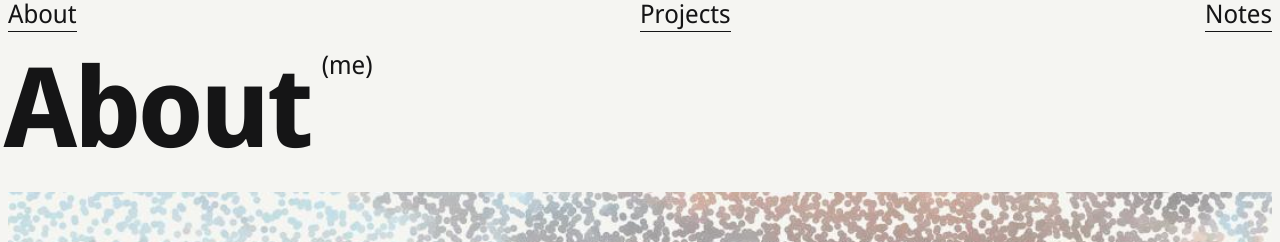
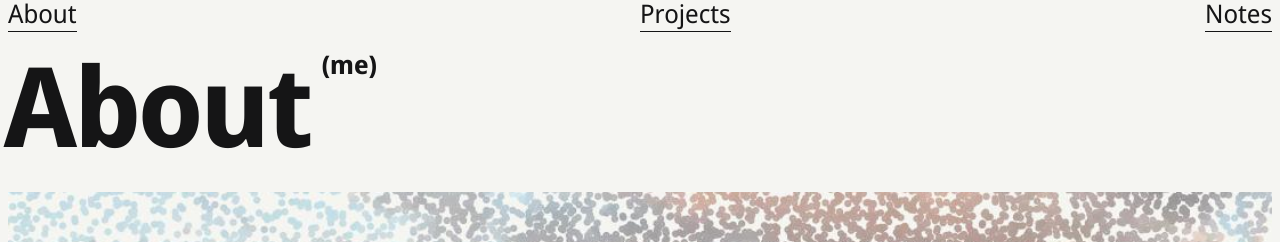
Before and after one commit to otaniyoz/web, a SvelteKit app: page / in a window 1280 px wide. Shown: the top 242 px of the page. Built offline with nearby package versions, Linux system fonts and the light colour scheme.

Commit message:
fixing fonts

```diff
--- a/src/lib/components/Heading.svelte
+++ b/src/lib/components/Heading.svelte
@@ -107,6 +107,11 @@
     font-size: var(--font-size-regular);
     line-height: var(--line-height-large);
   }
+  h1,
+  h2,
+  h3 {
+    font-family: 'Noto Sans Display Bold';
+  }
   .inline {
     display: inline-flex !important;
     margin-left: -0.95vmax;
--- a/src/styles/app.css
+++ b/src/styles/app.css
@@ -65,7 +65,7 @@
 }
 
 body {
-  font-family: 'Noto Display';
+  font-family: 'Noto Sans Display Regular';
   margin: var(--gap-small);
   background-color: var(--color-light);
 }
--- a/src/styles/fonts.css
+++ b/src/styles/fonts.css
@@ -1,7 +1,13 @@
 @font-face {
-  font-family: 'Noto Display';
+  font-family: 'Noto Sans Display Bold';
   font-kerning: normal;
-  src: url('/fonts/NotoSansDisplay-VariableFont_wdth\,wght.ttf');
+  src: url('/fonts/NotoSansDisplay-Bold.ttf');
+}
+
+@font-face {
+  font-family: 'Noto Sans Display Regular';
+  font-kerning: normal;
+  src: url('/fonts/NotoSansDisplay-Regular.ttf');
 }
 
 @font-face {
```
Also changed, not shown: static/fonts/NotoSansDisplay-Bold.ttf (added), static/fonts/NotoSansDisplay-Regular.ttf (added).
